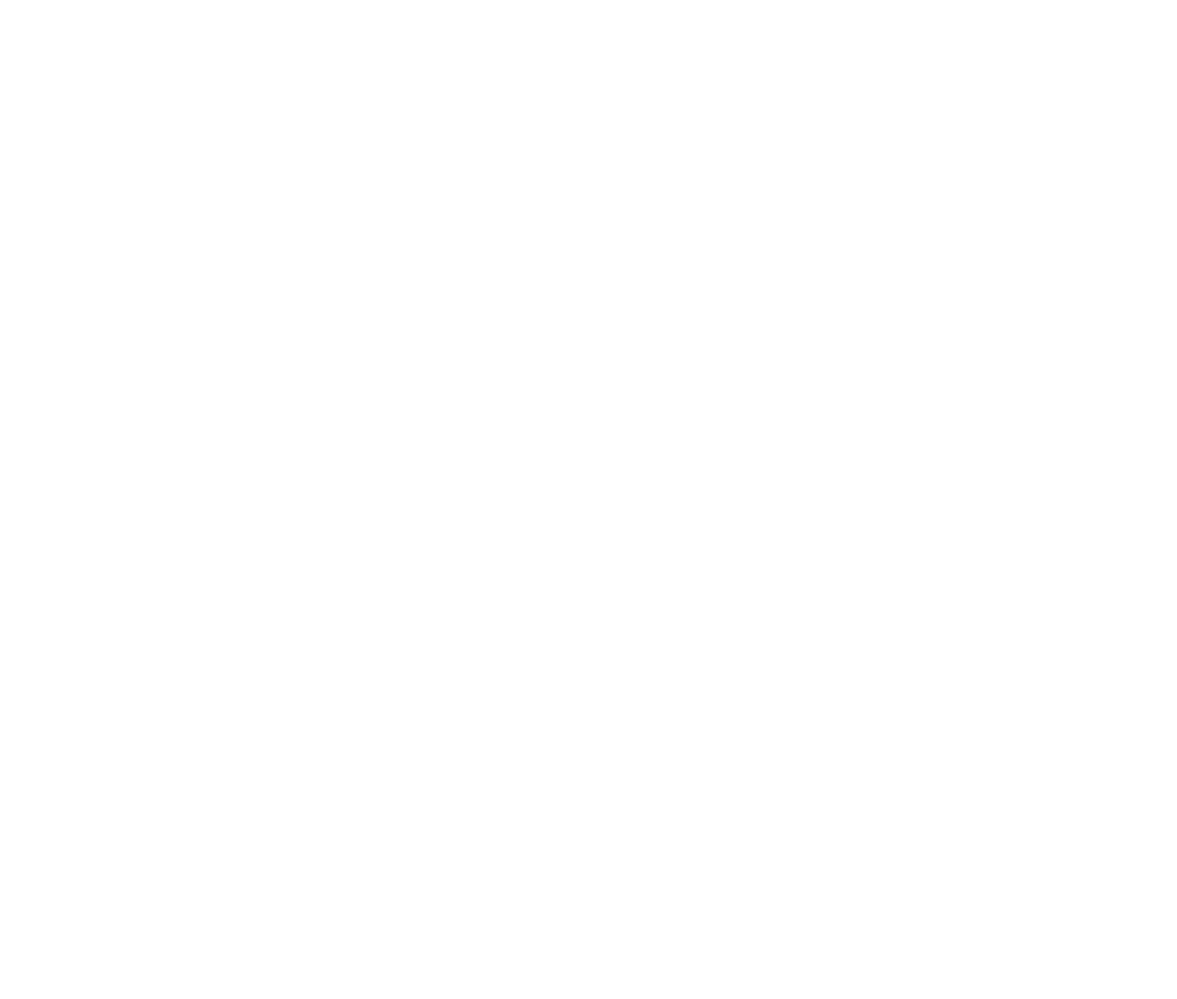
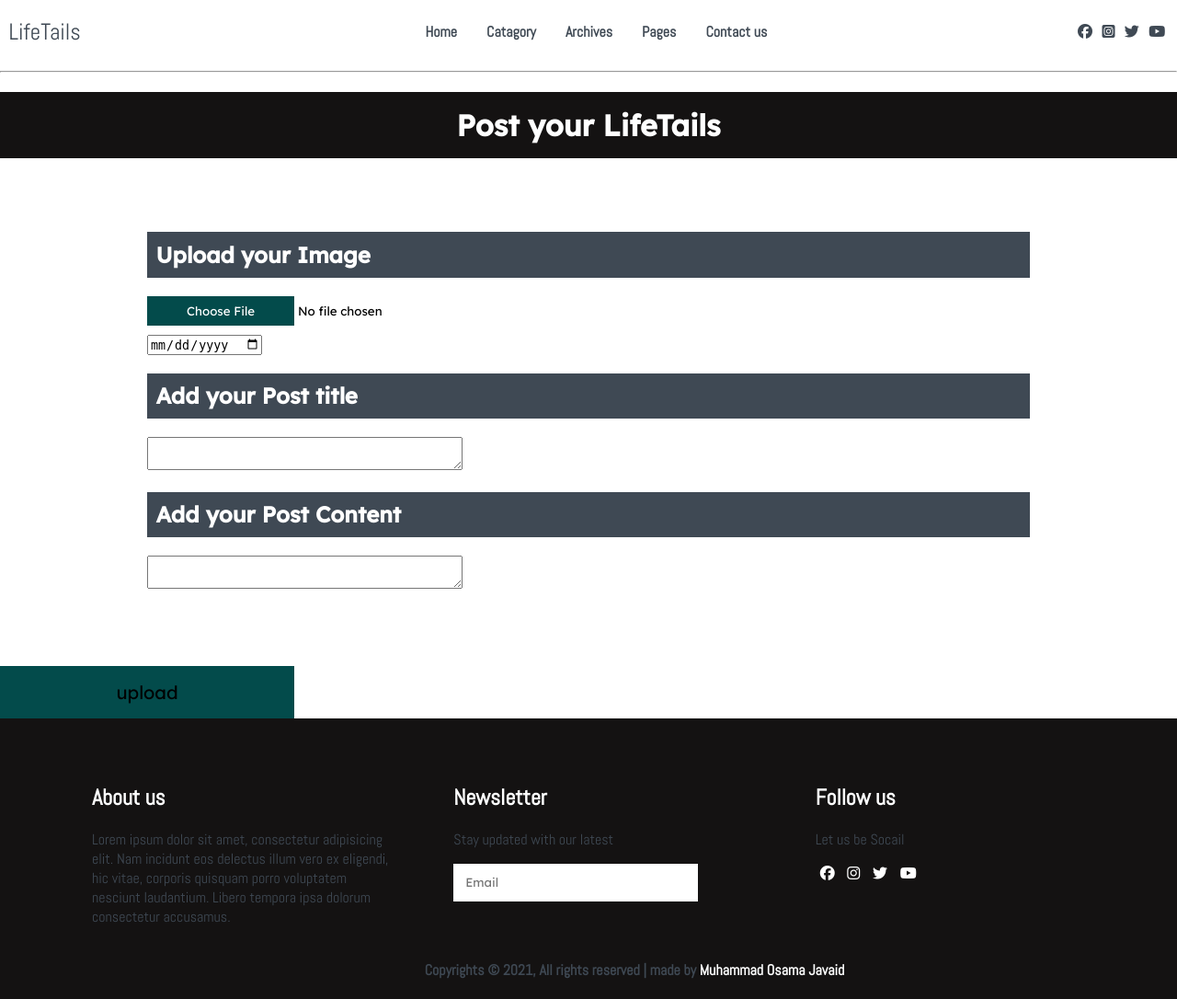
Before and after one commit to EncoderBytes/LifeTails, a PHP site: page /blogpost/createBlog.php in a window 1280 px wide. Before the commit the page is empty. Shown: the whole page at 92% size. Before the commit the page ends 800 px from the top, so only its background shows below. Run offline with PHP 8.4, Linux system fonts and the light colour scheme; some libraries are stand-ins or nearby versions.

Commit message:
image retrieving in progress

```diff
--- a/blogpost/blogpost.php
+++ b/blogpost/blogpost.php
@@ -20,11 +20,11 @@
     <nav>
         <div class="nav-menu flex-row">
             <div class="nav-brand">
-                <a href="#">LifeTails</a>
+                <a href="../index.php">LifeTails</a>
             </div>
             <ul class="nav-items">
                 <li class="nav-links">
-                    <a href="#">Home</a>
+                    <a href="../index.php">Home</a>
                 </li>
                 <li class="nav-links">
                     <a href="#">Catagory</a>
--- a/blogpost/createBlog.php
+++ b/blogpost/createBlog.php
@@ -0,0 +1,113 @@
+<?php
+include "../database/config.php";
+
+?>
+<!DOCTYPE html>
+<html lang="en">
+<head>
+    <meta charset="UTF-8">
+    <meta http-equiv="X-UA-Compatible" content="IE=edge">
+    <meta name="viewport" content="width=device-width, initial-scale=1.0">
+    <script src="https://kit.fontawesome.com/9f56dfd8f1.js" crossorigin="anonymous"></script>
+    <link rel="preconnect" href="https://fonts.googleapis.com">
+    <link rel="preconnect" href="https://fonts.googleapis.com">
+    <link rel="preconnect" href="https://fonts.gstatic.com" crossorigin>
+    <link href="https://fonts.googleapis.com/css2?family=Abel&family=Anton&family=Josefin+Sans:ital,wght@0,100;0,200;0,300;0,400;1,400&family=Lexend:wght@100;200;300;400;500&display=swap" rel="stylesheet">
+
+        <link rel="stylesheet" href="../styles/style.css">
+        <link rel="stylesheet" href="../styles/createpost-style.css">
+
+
+    <title>LifeTails</title>
+</head>
+<body>
+    <nav>
+        <div class="nav-menu flex-row">
+            <div class="nav-brand">
+                <a href="../index.php">LifeTails</a>
+            </div>
+            <ul class="nav-items">
+                <li class="nav-links">
+                    <a href="../index.php">Home</a>
+                </li>
+                <li class="nav-links">
+                    <a href="#">Catagory</a>
+                </li>
+                <li class="nav-links">
+                    <a href="#">Archives</a>
+                </li>
+                <li class="nav-links">
+                    <a href="#">Pages</a>
+                </li>
+                <li class="nav-links">
+                    <a href="#">Contact us</a>
+                </li>
+            </ul>
+            <div class="social-links">
+                <a href="#"><i class="fab fa-facebook"></i></a>
+                <a href="#"><i class="fab fa-instagram-square"></i></a>
+                <a href="#"><i class="fab fa-twitter"></i></a>
+                <a href="#"><i class="fab fa-youtube"></i></a>
+            </div>
+        </div>
+    </nav> <hr>
+    <!-- creating a post -->
+    <form action="" method="POST">
+         <div class="createPost">
+            <h1>Post your LifeTails</h1>
+            <div class="createPost-content">
+                <div class="createPost-title">
+                    <div class="createPost-img">
+                        <h2>Upload your Image</h2>
+                        <input name="p_image" type="file">
+                    </div>
+                    <div class="createPost-info">
+                        <input name="p_info" type="date">
+                    </div>
+                    <h2>Add your Post title</h2>
+                    <textarea name="p_title" id="" cols="40" rows="2"></textarea>
+                </div>
+                <h2>Add your Post Content</h2>
+                <textarea name="p_content" id="" cols="40" rows="2"></textarea>
+            </div>
+            <button name="upload_post">upload</button>
+         </div>
+    </form>
+
+
+    <footer>
+        <div class="footer-wrapper">
+            <div class="Aboutus">
+                <h2>About us</h2>
+                <p>
+                    Lorem ipsum dolor sit amet, consectetur adipisicing elit.
+                    Nam incidunt eos delectus illum vero ex eligendi, hic vitae,
+                    corporis quisquam porro voluptatem nesciunt laudantium.
+                    Libero tempora ipsa dolorum consectetur accusamus.
+                </p>
+            </div>
+
+            <div class="Newsletter">
+                <h2>Newsletter</h2>
+                <p>Stay updated with our latest</p>
+                <input type="Email" placeholder="Email">
+            </div>
+
+            <div class="Followus">
+                <h2>Follow us</h2>
+                <p>Let us be Socail</p>
+                <a href="#"><i class="fab fa-facebook"></i></a>
+                <a href="#"><i class="fab fa-instagram"></i></a>
+                <a href="#"><i class="fab fa-twitter"></i></a>
+                <a href="#"><i class="fab fa-youtube"></i></a>
+            </div>
+
+            <div class="Footerline">
+                <h4>Copyrights &copy 2021, All rights reserved | made by <a href="#">Muhammad Osama Javaid</a></h4>
+            </div>
+        </div>
+    </footer>
+
+
+</body>
+</html>
--- /dev/null
+++ b/database/config.php
@@ -0,0 +1,43 @@
+<?php
+
+$conn = new mysqli("localhost","root","","life_tails");
+
+// // Check connection
+// if(!$conn){
+//     echo 'not connected'
+// }
+// // $dbServer = "localhost";
+// // $dbUsername = "";
+// // $dbPassword = "";
+// // $dbName = "life_tails";
+// $connect = mysqli_connect ($dbServer, $dbUsername, $dbPassword, $dbName);
+
+// print_r($query);
+// die();
+
+?>
+<?php
+if(isset($_REQUEST['upload_post'])){
+
+    $filename = $_FILES["p_image"]["name"];
+    $tempname = $_FILES["p_image"]["tmp_name"];
+        $folder = "image/".$filename;
+
+        // Now let's move the uploaded image into the folder: image
+        if (move_uploaded_file($tempname, $folder))  {
+            $msg = "Image uploaded successfully";
+        }else{
+            $msg = "Failed to upload image";
+      }
+    $img = $_REQUEST['p_image'];
+    $info = $_REQUEST['p_info'];
+    $title = $_REQUEST['p_title'];
+    $content = $_REQUEST['p_content'];
+
+    $insert =  "INSERT INTO blog_post(img, info, title,  content) values ('$img', '$info', '$title', '$content')";
+    mysqli_query($conn, $insert);
+
+    // header("Location: ../index.php");
+    // exit(0);
+}
+?>
--- /dev/null
+++ b/styles/createpost-style.css
@@ -0,0 +1,57 @@
+:root{
+     /* colors variables */
+     --text-grey: #3f4954;
+     --text-light:#686666da;
+     --bg-color: #0f0f0f;
+     --white:#ffffff;
+     --mid-night: #104f55;
+
+         /* gradient color   */
+         --sky: #034b4b;
+
+
+     /* text fonts variables */
+     --abelFonts:'Abel', sans-serif;
+     --anton: 'Anton', sans-serif;
+     --josefin: 'Josefin Sans', sans-serif;
+     --lexend: 'Lexend', sans-serif;
+}
+.createPost h1{
+    font-family: var(--lexend);
+    background-color: rgb(20, 18, 18);
+    padding: 1rem;
+    text-align: center;
+    color: #fff;
+}
+.createPost h2{
+    background-color: var(--text-grey);
+    color: #ffffff;
+    padding: 0.6rem;
+}
+.createPost-content{
+    margin: 5rem 10rem;
+    font-family: var(--lexend);
+}
+.createPost-img{
+    font-family: var(--lexend);
+    margin-bottom: 10px;
+}
+.createPost-img input{
+    font-family: var(--lexend);
+}
+input[type=file]::file-selector-button {
+    border: none;
+    width: 10rem;
+    padding: 0.5rem;
+    font-family: var(--lexend);
+    background-color: var(--sky);
+    color: #ffffff;
+    transition: 1s;
+  }
+
+  input[type=file]::file-selector-button:hover {
+    background-color: #3f7272;
+  }
+.createPost-title{
+    font-family: var(--lexend);
+}
```
Also changed, not shown: index.php (+29 -11 lines).
